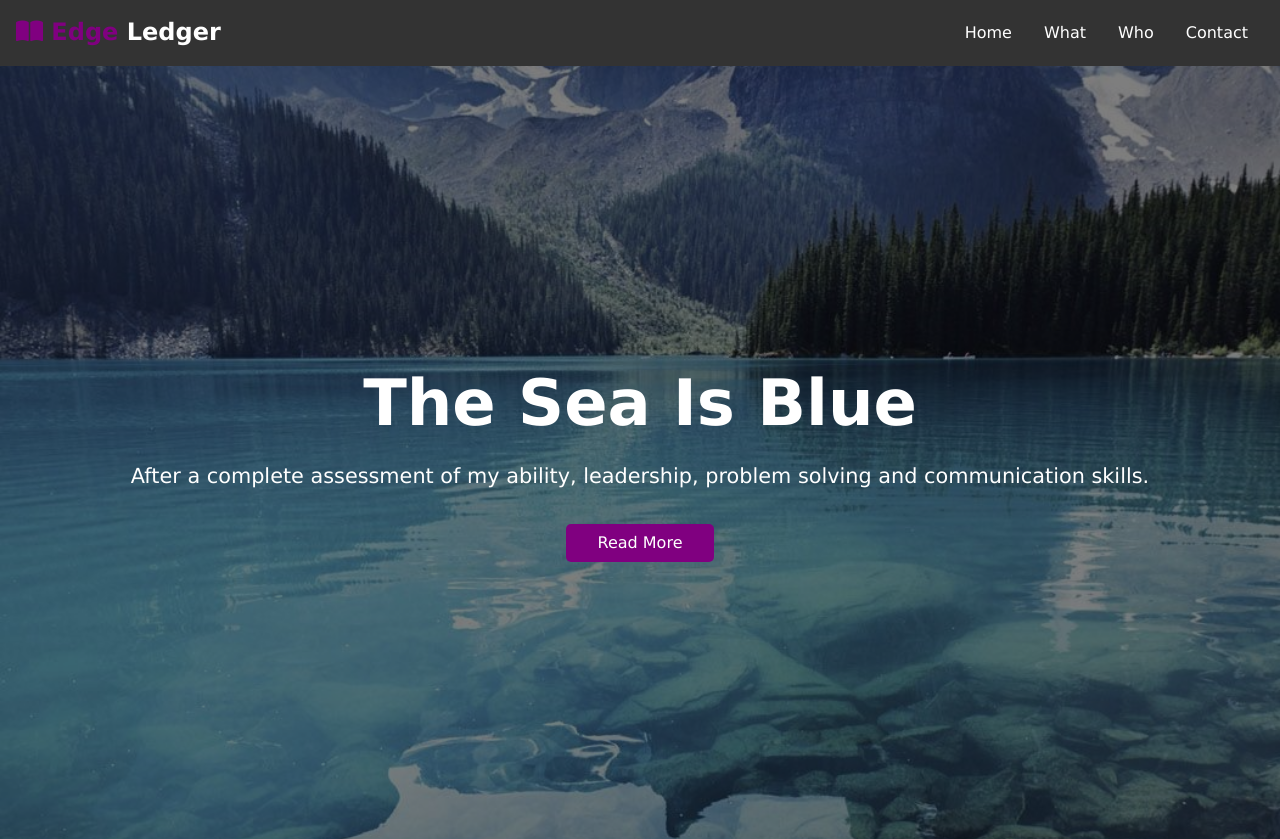
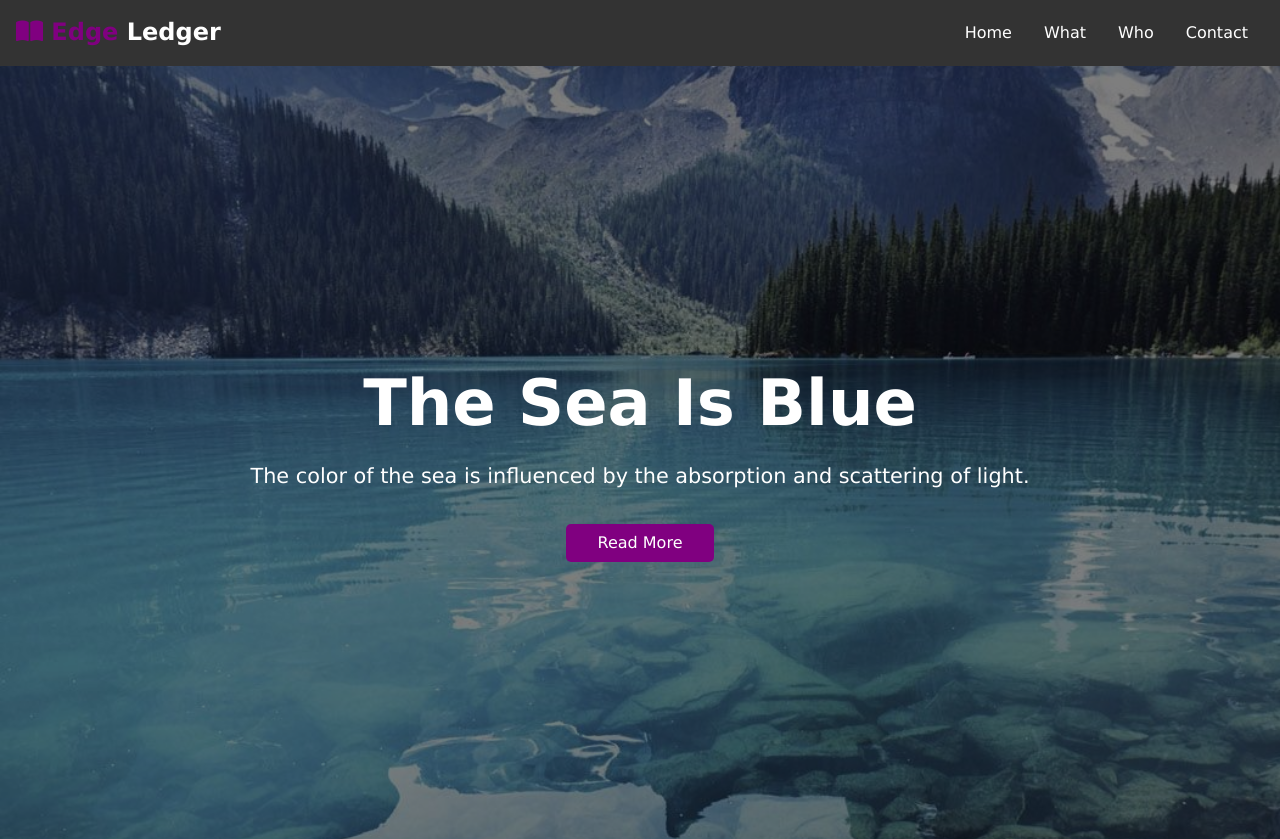
Before and after one commit to Rushheed/Edge-Ledger, a plain HTML site: page index.html in a window 1280 px wide. Shown: the top 839 px of the page. Drawn offline with nearby package versions, Linux system fonts and the light colour scheme.

Commit message:
I changed header

```diff
--- a/index.html
+++ b/index.html
@@ -32,8 +32,7 @@
                 The Sea Is Blue
             </h1>
             <p class="lead">
-                After a complete assessment of my ability, leadership,
-                problem solving and communication skills.
+                The color of the sea is influenced by the absorption and scattering of light.
             </p>
             <a href="#what" class="btn">Read More</a>
         </div>
```
